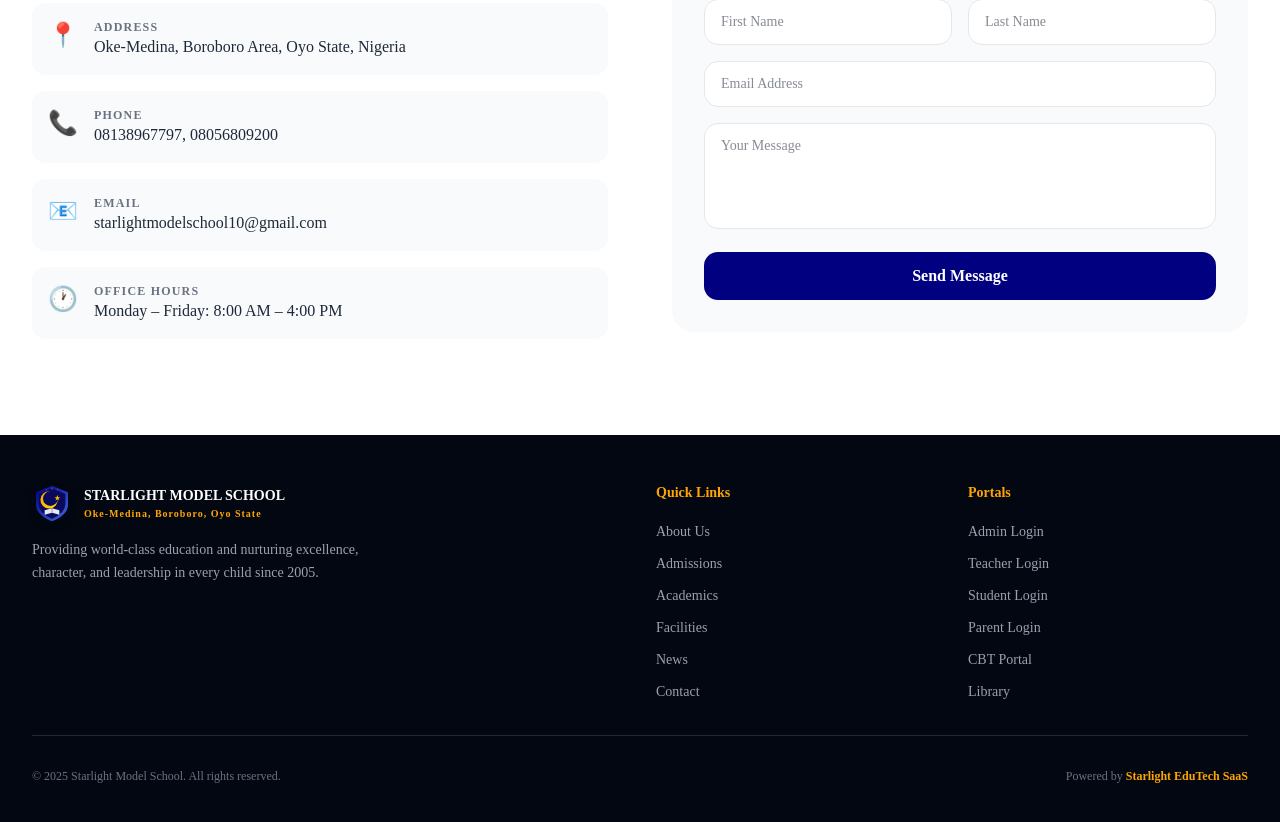
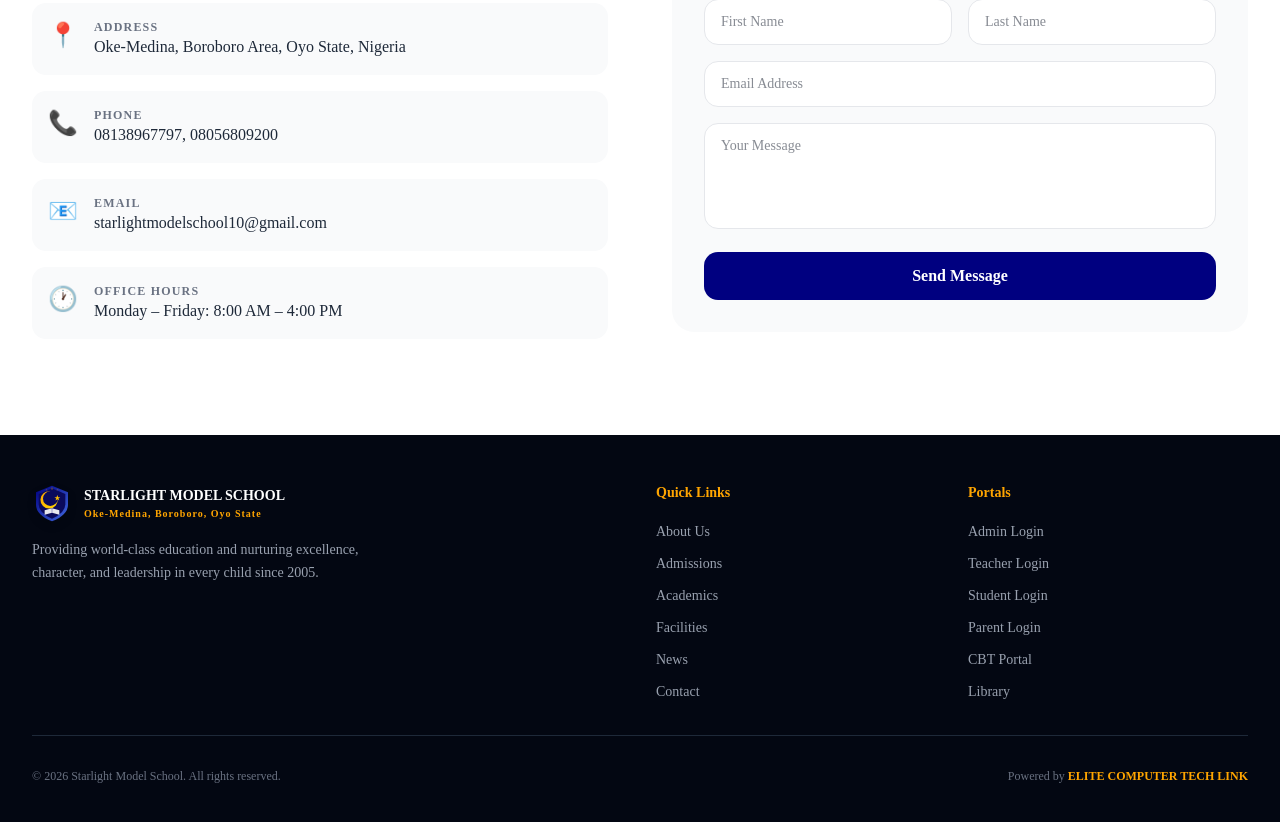
Before and after one commit to Star-light-10/startlight, a Next.js app: page / in a window 1280 px wide. Shown: the part 4737-5559 px from the top of the page. Built offline with nearby package versions, Linux system fonts and the light colour scheme.

Commit message:
feat: update footer - dynamic year and powered by Elite Computer Tech Link

```diff
--- a/src/app/page.tsx
+++ b/src/app/page.tsx
@@ -451,8 +451,17 @@ export default function HomePage() {
             </div>
           </div>
           <div className="border-t border-gray-800 pt-8 flex flex-col sm:flex-row items-center justify-between gap-4">
-            <p className="text-gray-500 text-xs">© 2025 Starlight Model School. All rights reserved.</p>
-            <p className="text-gray-500 text-xs">Powered by <span className="text-[#FFA500] font-semibold">Starlight EduTech SaaS</span></p>
+            <p className="text-gray-500 text-xs">© {new Date().getFullYear()} Starlight Model School. All rights reserved.</p>
+            <p className="text-gray-500 text-xs">Powered by{" "}
+              <a
+                href="https://www.elitecomputer.com.ng"
+                target="_blank"
+                rel="noopener noreferrer"
+                className="text-[#FFA500] font-semibold hover:text-white transition-colors"
+              >
+                ELITE COMPUTER TECH LINK
+              </a>
+            </p>
           </div>
         </div>
       </footer>
```
